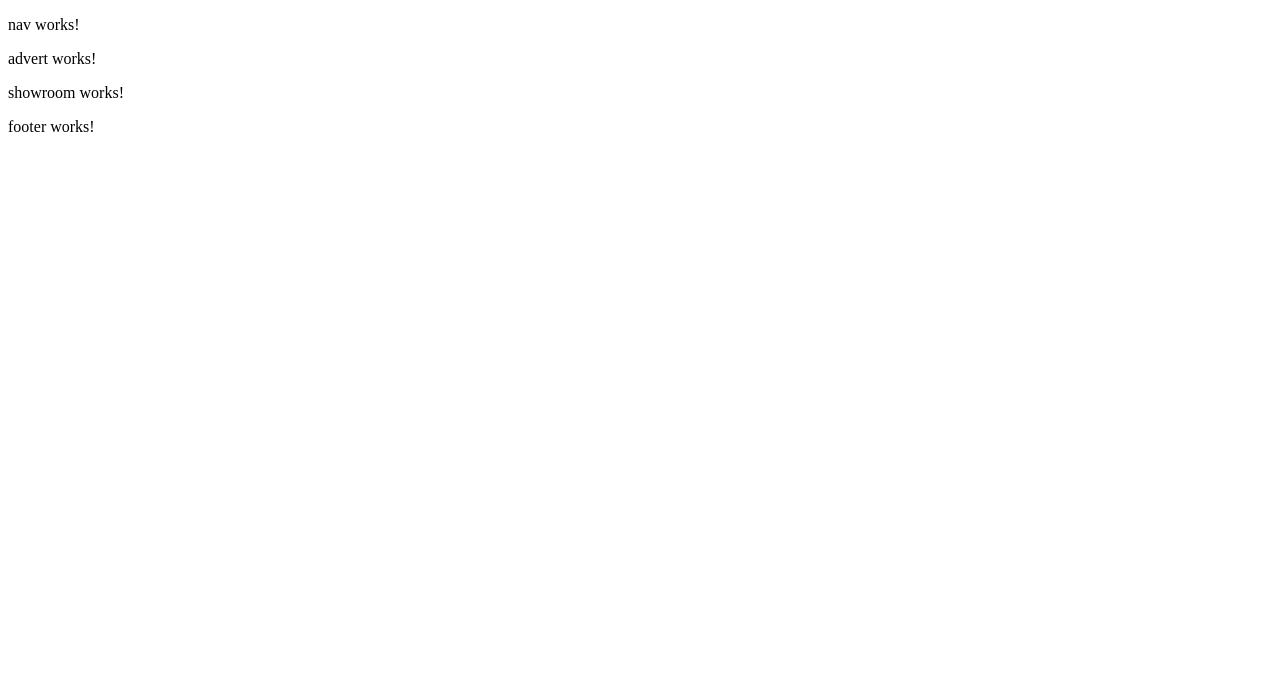
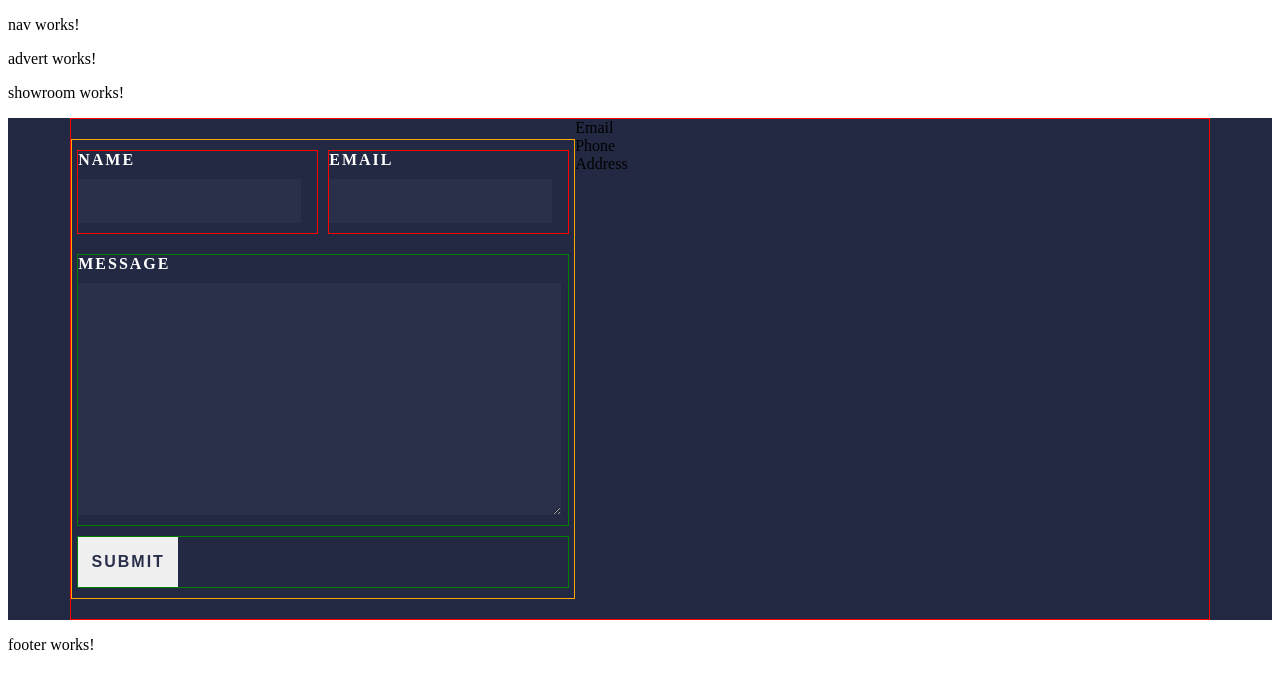
Before and after one commit to matthewrungwe/studio22-ng, an Angular app: page / in a window 1280 px wide. Shown: the top 688 px of the page. Built offline with nearby package versions, Linux system fonts and the light colour scheme.

Commit message:
Update contact component.

```diff
--- a/src/app/contact/contact.component.html
+++ b/src/app/contact/contact.component.html
@@ -1,10 +1,24 @@
+<section id="contact">
   <div class="contact-wrap">
     <div class="contact-form">
       <form action="" method="post">
-      <input type="text" name="" id="">
-      <input type="email" name="" id="">
-      <textarea name="" id="" cols="30" rows="10"></textarea>
-      <input type="submit" value="Sumbit">
+        <div class="name-email-block">
+          <div class="input-block">
+            <label for="name">Name</label>
+            <input type="text" name="name" id="name">
+          </div>
+          <div class="input-block">
+            <label for="email">Email</label>
+            <input type="email" name="email" id="email">
+          </div>
+        </div>
+        <div class="textarea-block">
+          <label for="message">Message</label>
+          <textarea name="message" id="message"></textarea>
+        </div>
+        <div class="submit-btn-block">
+          <input type="submit" value="Submit">
+        </div>
       </form>
     </div>
     <div class="contact-details">
@@ -19,3 +33,4 @@
       </div>
     </div>
   </div>
+</section>
--- a/src/app/contact/contact.component.less
+++ b/src/app/contact/contact.component.less
@@ -1,8 +1,106 @@
+@import "../../assets/app/less/libs/_vars.less";
+
+#contact {
+  background-color: @palette[bg];
+}
+
 .contact-wrap {
   display: flex;
+  width: 90%;
+  margin: 0 auto;
+  border: 1px solid red;
 }
 
 .contact-from,
 .contact-details {
   flex: 1;
 }
+
+.contact-form {
+  margin: 20px 0;
+  border: 1px solid orange;
+
+  label {
+    color: @palette[fg];
+    font-weight: @font[weight-bold];
+    letter-spacing: 2px;
+    text-transform: uppercase;
+  }
+
+  input[type = "text"],
+  input[type = "email"],
+  textarea {
+    display: block;
+    background-color: @palette[bg-alt];
+  }
+
+  .name-email-block {
+    display: flex;
+
+    .input-block {
+      flex: 1;
+    }
+  }
+
+  .input-block {
+    border: 1px solid red;
+    margin: 10px 5px;
+    height: fit-content;
+
+    input[type="text"],
+    input[type="email"] {
+      color: @palette[fg];
+      font-size: 1rem;
+      width: 80%;
+      height: 2.75em;
+      border-radius: 0;
+      margin: 10px 0;
+      padding: 0 1em;
+      border: none;
+    }
+  }
+
+  .textarea-block {
+    border: 1px solid green;
+    margin: 10px 5px;
+
+    textarea {
+      font-size: 1rem;
+      color: @palette[fg];
+      padding: 1em;
+      margin: 10px 0;
+      width: 92%;
+      height: 200px;
+      border: none;
+    }
+  }
+
+  .submit-btn-block {
+    margin: 10px 5px;
+    height: 50px;
+    border: 1px solid green;
+
+    input[type="submit"] {
+      font-size: 1rem;
+      color: @palette[bg-alt];
+      font-weight: @font[weight-bold];
+      letter-spacing: 2px;
+      text-transform: uppercase;
+      width: 100px;
+      height: 100%;
+      border: none;
+    }
+  }
+}
+
+@media screen and  (max-width: 62rem) {
+  .contact-wrap {
+    display: flex;
+    flex-flow: column;
+
+    .contact-form{
+      width: 90%;
+      margin: 20px auto;
+    }
+  }
+}
--- a/src/app/main/main.component.html
+++ b/src/app/main/main.component.html
@@ -3,3 +3,6 @@
 
 <!-- Showroom section -->
 <app-showroom></app-showroom>
+
+<!-- Contact section -->
+<app-contact></app-contact>
--- /dev/null
+++ b/src/assets/app/less/libs/_vars.less
@@ -0,0 +1,34 @@
+// Duration.
+@duration: {
+  menu:				      0.35s;
+  transition:			  0.2s;
+  banner:				    2.5s;
+};
+
+// Font
+@font: {
+  family:				      'Source Sans Pro', Helvetica, sans-serif;
+  family-fixed:		    'Courier New', monospace;
+  weight:				      300;
+  weight-bold:		    600;
+  letter-spacing:		  0.025em;
+  letter-spacing-alt:	0.25em;
+};
+
+//Palette
+@palette: {
+  bg:					      #242943;
+  bg-alt:				    #2a2f4a;
+  fg:					      #ffffff;
+  fg-bold:			    #ffffff;
+  fg-light:			    rgba(244,244,255,0.2);
+  border:				    rgba(212,212,255,0.1);
+  border-bg:		    rgba(212,212,255,0.035);
+  highlight:		    #9bf1ff;
+  accent1:			    #6fc3df;
+  accent2:			    #8d82c4;
+  accent3:			    #ec8d81;
+  accent4:			    #e7b788;
+  accent5:			    #8ea9e8;
+  accent6:			    #87c5a4
+};
```
Lines whose indentation alone changed are shown as unchanged.
